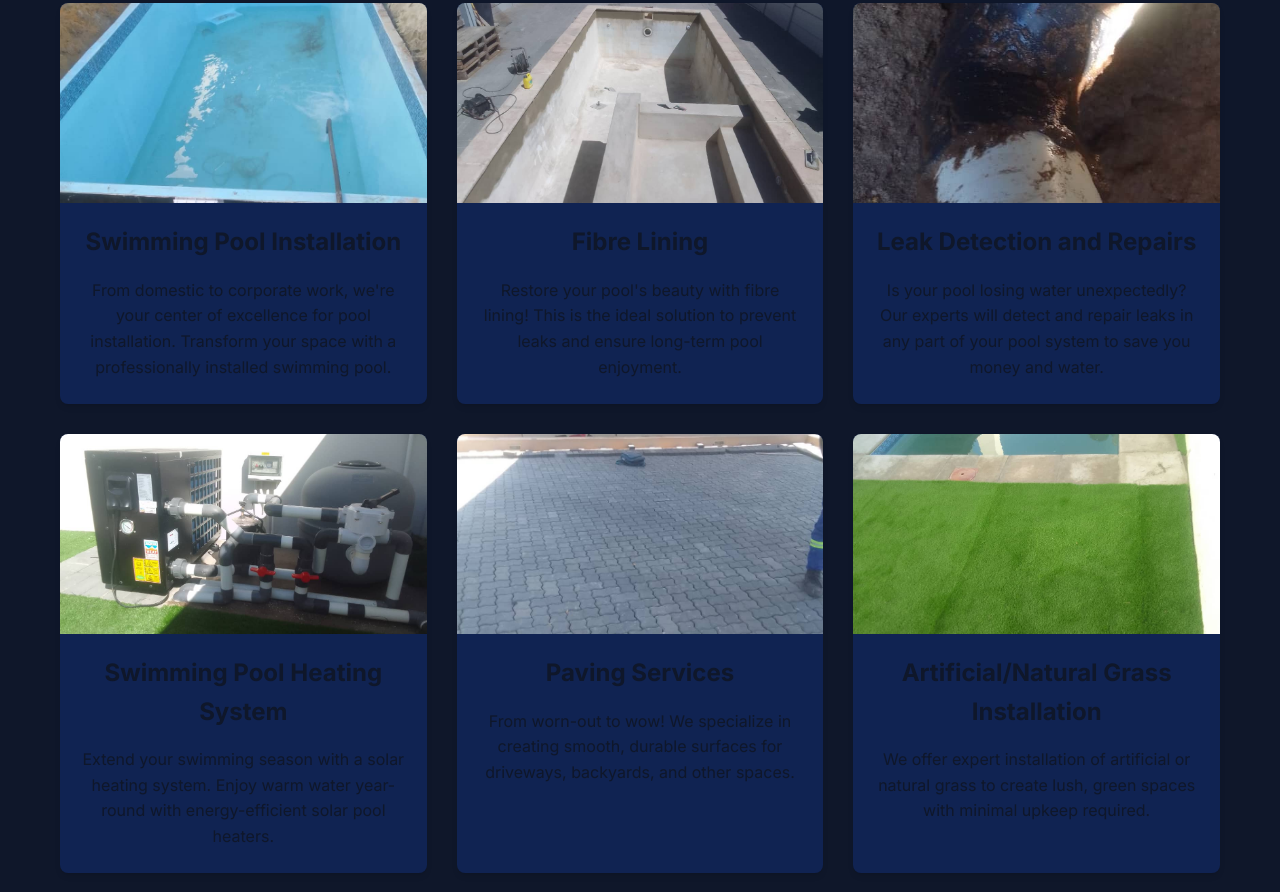
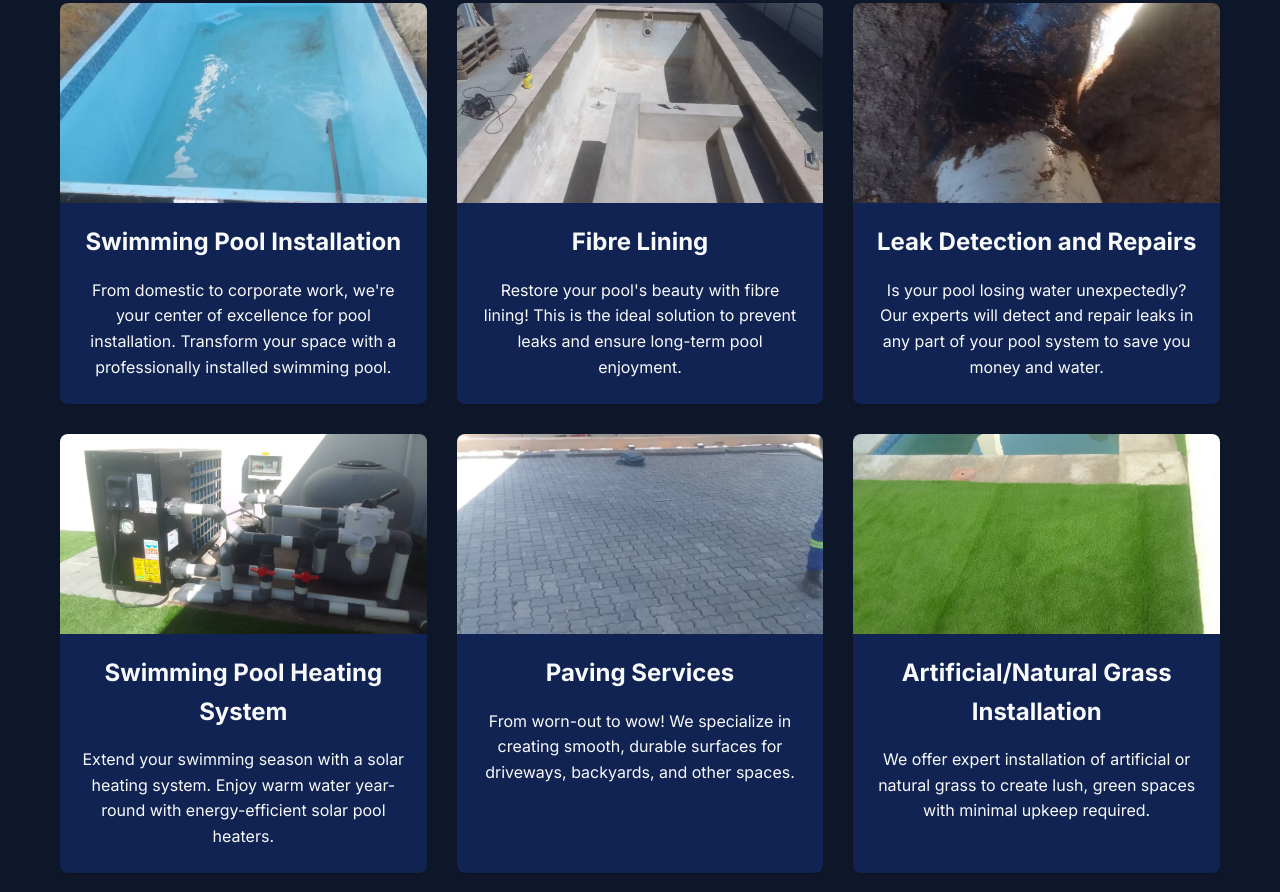
Before and after one commit to dobs-er/consultantsV2, a plain HTML site: page index.html in a window 1280 px wide. Shown: the part 988-1880 px from the top of the page. Drawn offline with nearby package versions, Linux system fonts and the light colour scheme.

Commit message:
Finally!!!

```diff
--- a/styles.css
+++ b/styles.css
@@ -292,13 +292,7 @@ body {
   padding: 80px 0;
   background-color: var(--bg-color);
 }
-.services-section h3 {
-  color: var(--text-light);
-}
 
-.services-section p {
-  color: var(--text-light);
-}
 .section-title {
   font-size: 3rem;
   text-align: center;
@@ -358,12 +352,12 @@ body {
 .service-card h3 {
   margin-bottom: 16px;
   font-size: 1.5rem;
-  color: var(--light-text);
+  color: var(--text-light);
   padding: 0 20px;
 }
 
 .service-card p {
-  color: var(--light-text);
+  color: var(--text-light);
   padding: 0 20px;
 }
 
```
